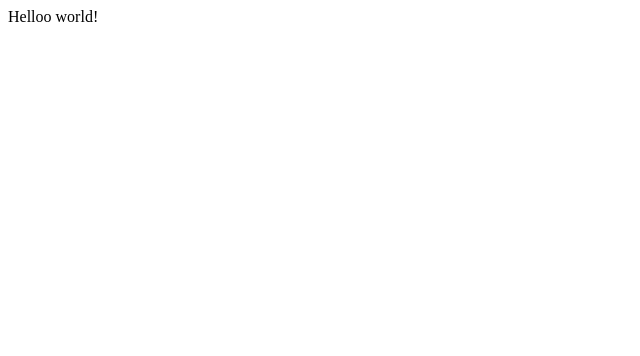
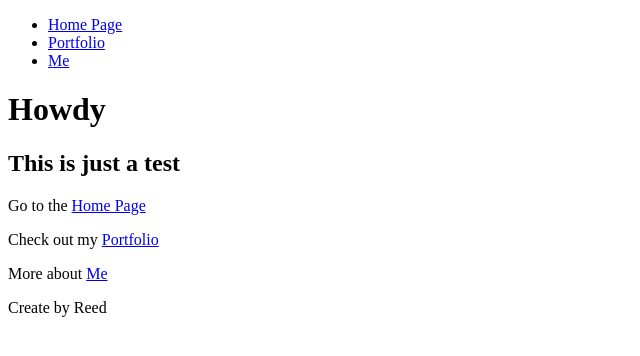
Before and after one commit to coffeelabor/portfolio_site, a Gatsby site in the folder frontend/: page / in a window 1280 px wide. Shown: the whole page, without its empty margins (0-640 px from the left). Built offline with nearby package versions, Linux system fonts and the light colour scheme; Gatsby itself is replaced by a stand-in of ours.

Commit message:
Portfolio, home, about, layout, footer, header

```diff
--- /dev/null
+++ b/frontend/src/components/footer.js
@@ -0,0 +1,11 @@
+import React from "react"
+
+const Footer = () => {
+  return (
+    <footer>
+      <p>Create by Reed</p>
+    </footer>
+  )
+}
+
+export default Footer
--- /dev/null
+++ b/frontend/src/components/header.js
@@ -0,0 +1,24 @@
+import React from "react"
+import { Link } from "gatsby"
+
+const Header = () => {
+  return (
+    <header>
+      <nav>
+        <ul>
+          <li>
+            <Link to="/home"> Home Page</Link>
+          </li>
+          <li>
+            <Link to="/portfolio"> Portfolio</Link>
+          </li>
+          <li>
+            <Link to="/about"> Me</Link>
+          </li>
+        </ul>
+      </nav>
+    </header>
+  )
+}
+
+export default Header
--- /dev/null
+++ b/frontend/src/components/layout.js
@@ -0,0 +1,15 @@
+import React from "react"
+import Header from "./header"
+import Footer from "./footer"
+
+const Layout = props => {
+  return (
+    <div>
+      <Header />
+      {props.children}
+      <Footer />
+    </div>
+  )
+}
+
+export default Layout
--- a/frontend/src/pages/index.js
+++ b/frontend/src/pages/index.js
@@ -1,3 +1,41 @@
 import React from "react"
+import { Link } from "gatsby"
+import Layout from "../components/layout.js"
 
-export default () => <div>Helloo world!</div>
+const IndexPage = () => {
+  return (
+    <Layout>
+      <h1>Howdy</h1>
+      <h2>This is just a test</h2>
+
+      <p>
+        Go to the <Link to="/home"> Home Page</Link>
+      </p>
+      <p>
+        Check out my <Link to="/portfolio"> Portfolio</Link>
+      </p>
+      <p>
+        More about <Link to="/about"> Me</Link>
+      </p>
+    </Layout>
+  )
+
+  //     return (
+  //     <div>
+  //       <h1>Howdy</h1>
+  //       <h2>This is just a test</h2>
+
+  //       <p>
+  //         Go to the <Link to="/home"> Home Page</Link>
+  //       </p>
+  //       <p>
+  //         Check out my <Link to="/portfolio"> Portfolio</Link>
+  //       </p>
+  //       <p>
+  //         More about <Link to="/about"> Me</Link>
+  //       </p>
+  //     </div>
+  //   )
+}
+
+export default IndexPage
```
Also changed, not shown: frontend/src/pages/about.js (added, +15 -0 lines), frontend/src/pages/home.js (added, +15 -0 lines), frontend/src/pages/portfolio.js (added, +15 -0 lines).
